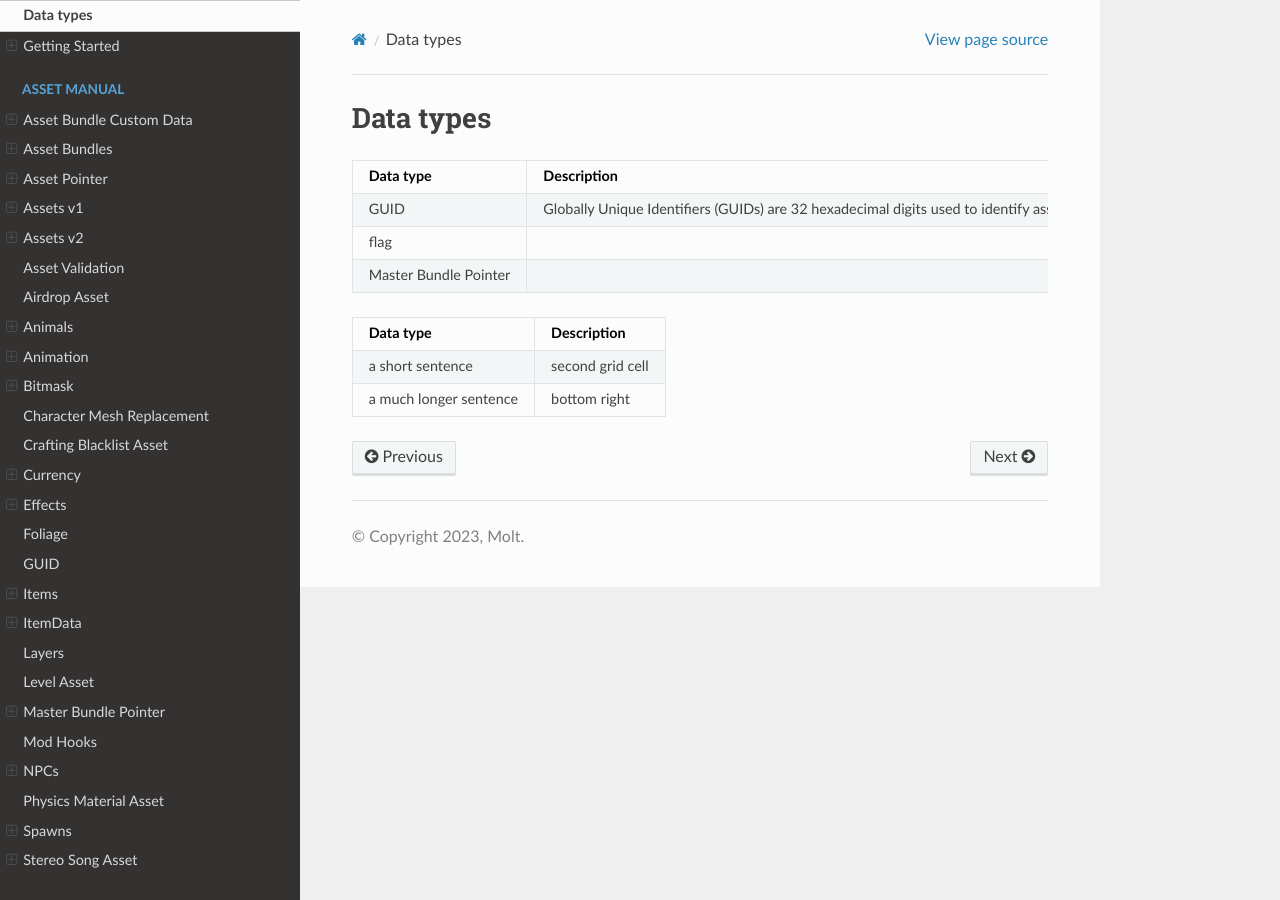
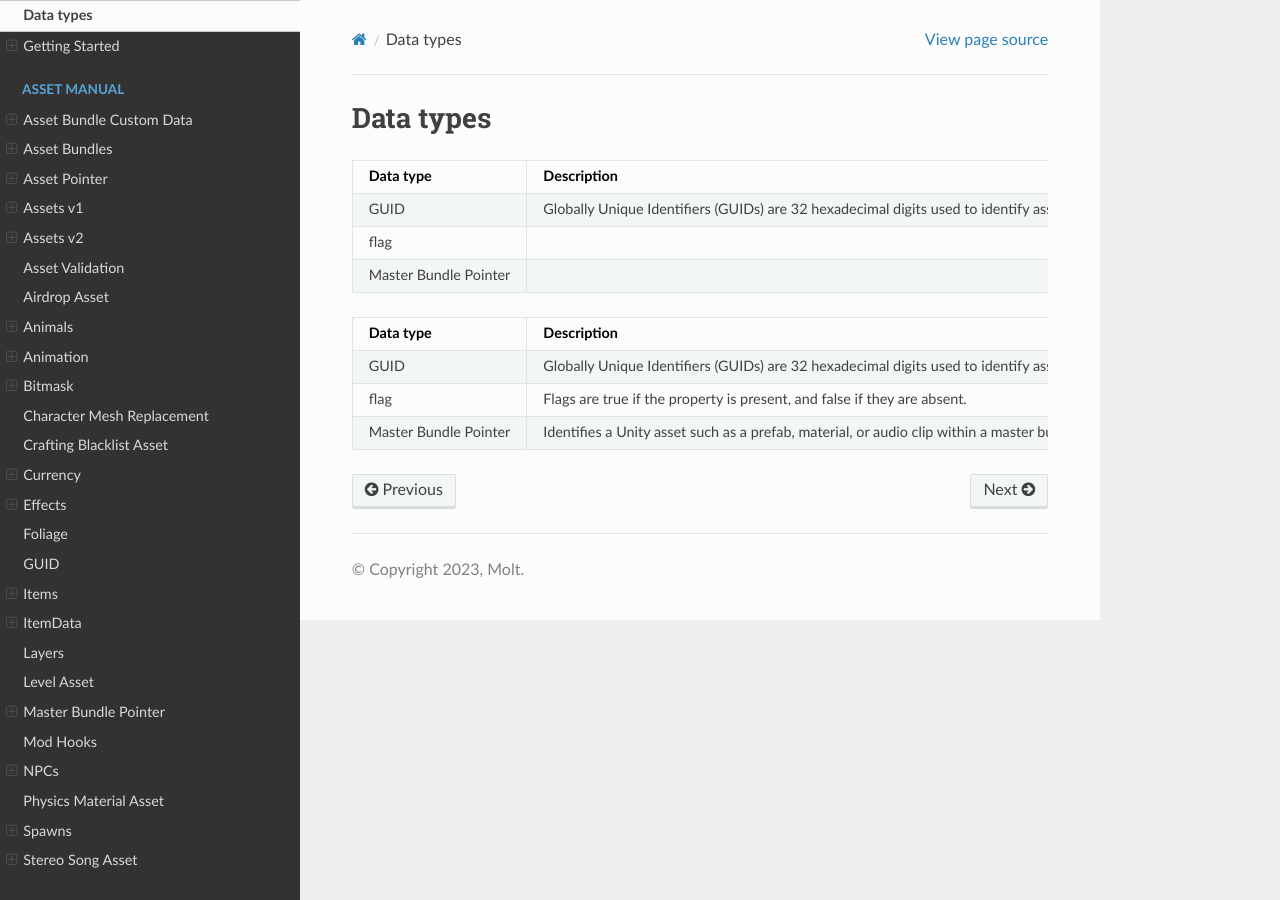
Before and after one commit to MoltonMontro/TestDocs, a Sphinx documentation site: the page built from docs/source/data-types.rst, in a window 1280 px wide. Built offline with Sphinx 7.4.7 and the Read the Docs theme 2.0.0, drawn with Linux system fonts in a browser that asks for light colours.

Commit message:
Update data-types.rst

```diff
--- a/docs/source/data-types.rst
+++ b/docs/source/data-types.rst
@@ -11,11 +11,16 @@ Data types
 | Master Bundle Pointer |                                                                                                                                                                              |
 +-----------------------+------------------------------------------------------------------------------------------------------------------------------------------------------------------------------+
 
-+------------------+------------------+
-| Data type        | Description      |
-+==================+==================+
-| a short sentence | second grid cell |
-+------------------+------------------+
-| a much longer    | bottom right     |
-| sentence         |                  |
-+------------------+------------------+
++------------------+---------------------------------------------------------------+
+| Data type        | Description                                                   |
++==================+===============================================================+
+| GUID             | Globally Unique Identifiers (GUIDs) are 32 hexadecimal digits |
+|                  | used to identify assets. They are preferable to file names    |
+|                  | because the files can be moved without redirectors.           |
++------------------+---------------------------------------------------------------+
+| flag             | Flags are true if the property is present, and false if they  |
+|                  | are absent.                                                   |
++------------------+---------------------------------------------------------------+
+| Master Bundle    | Identifies a Unity asset such as a prefab, material, or audio |
+| Pointer          | clip within a master bundle.                                  |
++------------------+---------------------------------------------------------------+
```
